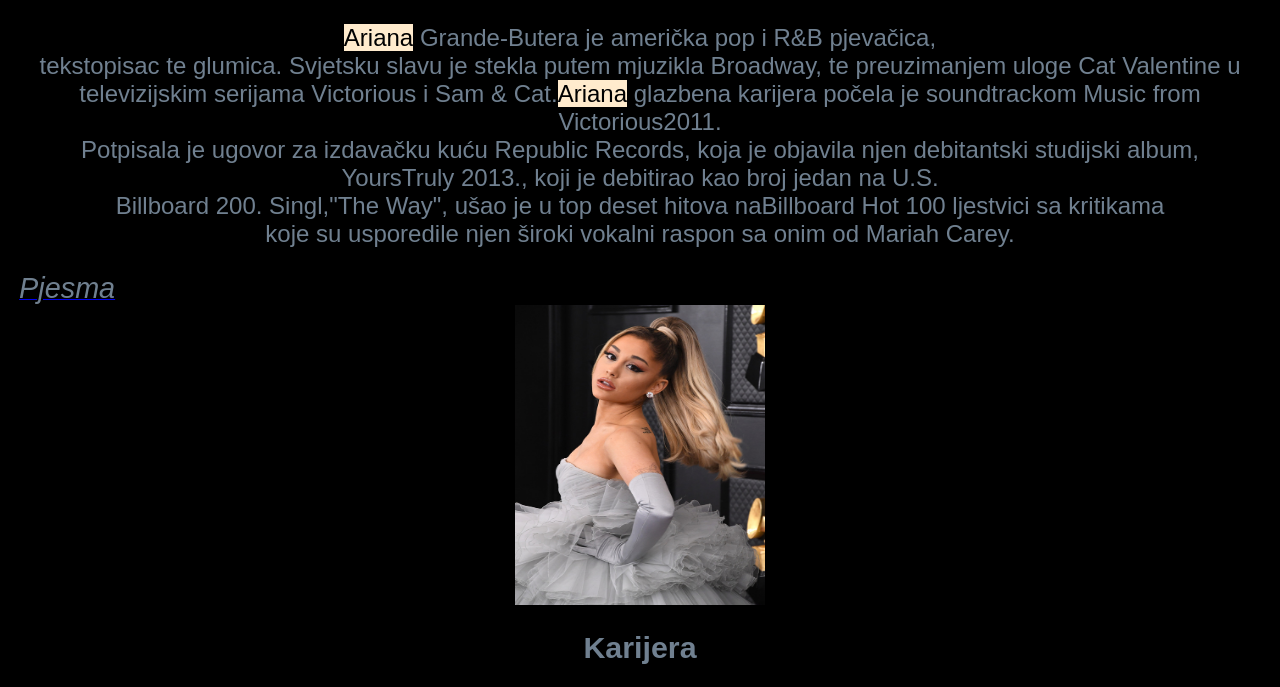
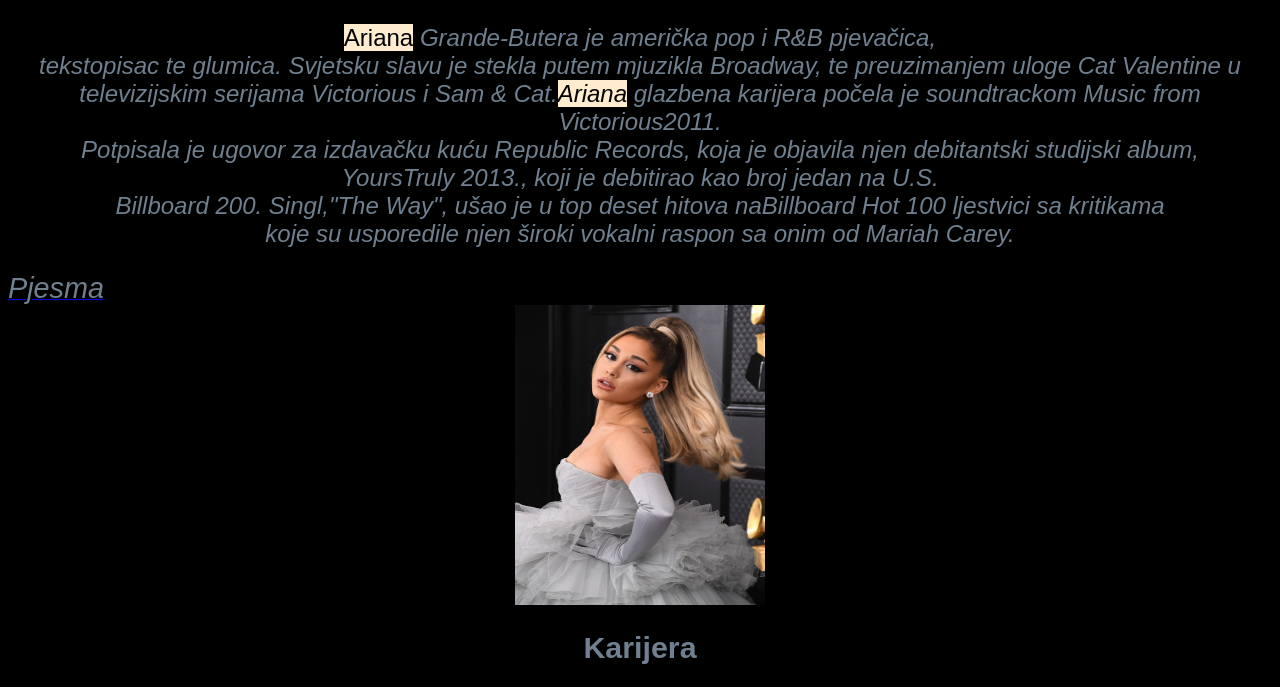
Before and after one commit to nikolinakudric/Ariana-Grande, a plain HTML site: page index.html in a window 1280 px wide. Shown: the part 75-762 px from the top of the page. Drawn offline with Linux system fonts and the light colour scheme.

Commit message:
Update index.html

```diff
--- a/index.html
+++ b/index.html
@@ -10,10 +10,10 @@
     <h1 id="ariana">ARIANA GRANDE</h1>
 
 
-    <p class="zivot"><span class="sp">Ariana</span> Grande-Butera  je američka pop i R&B pjevačica, <br> tekstopisac te glumica. Svjetsku slavu je stekla putem mjuzikla Broadway, te preuzimanjem
+    <p class="zivot"><span class="sp">Ariana</span> <em> Grande-Butera  je američka pop i R&B pjevačica, <br> tekstopisac te glumica. Svjetsku slavu je stekla putem mjuzikla Broadway, te preuzimanjem
      uloge Cat Valentine u  <br> televizijskim serijama Victorious i Sam & Cat.<span class="sp">Ariana</span> glazbena karijera počela je soundtrackom Music from Victorious2011.  <br> Potpisala je ugovor za izdavačku kuću Republic Records,  koja je objavila
      njen debitantski studijski album,  <br> YoursTruly 2013., koji je debitirao kao broj jedan na U.S. <br> Billboard 200. Singl,"The Way", ušao je u top deset hitova naBillboard Hot 100 ljestvici sa kritikama <br>
-     koje su usporedile njen široki vokalni raspon sa onim od Mariah Carey.</p>ž
+     koje su usporedile njen široki vokalni raspon sa onim od Mariah Carey. </em> </p>
      <a href="https://www.youtube.com/watch?v=lf_wVfwpfp8"><em id="pje">Pjesma</em></a>
 
      <img class="slika11" src="slika1.jpg" height="300" width="250">
```
